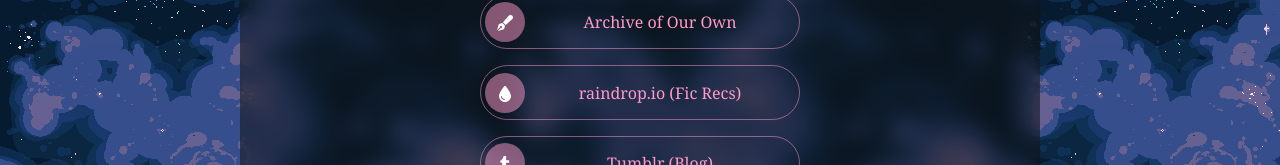
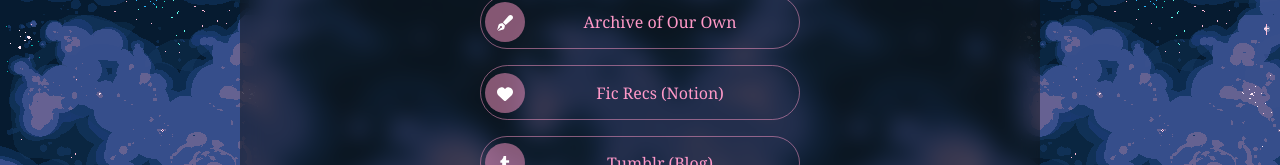
Before and after one commit to gadaursan/gadaursan.github.io, a React (Create React App) app: page / in a window 1280 px wide. Shown: the part 385-550 px from the top of the page. Built offline with nearby package versions, Linux system fonts and the light colour scheme.

Commit message:
added notion fic rec link

```diff
--- a/src/pages/Fanfics.tsx
+++ b/src/pages/Fanfics.tsx
@@ -8,14 +8,14 @@
   <div className='fanfic'>
     <div className='title'>
       <a
-        rel='noopener'
+        rel='noreferrer'
         target='_blank'
         href={`https://archiveofourown.org/works/${work.id}`}
       >
         {work.title}
       </a>
       &nbsp;({work.year})
-      {work.locked && <img draggable={false} src={ICONS.lock} />}
+      {work.locked && <img alt='lock' draggable={false} src={ICONS.lock} />}
     </div>
     <p className='fandom'>{work.fandom.map(f => f).join(', ')}</p>
     <p><span>Ships:</span> {work.ships}</p>
--- a/src/pages/Page-DB.tsx
+++ b/src/pages/Page-DB.tsx
@@ -46,10 +46,15 @@
     priority: true,
   },
   {
-    label: 'raindrop.io (Fic Recs)',
+    label: 'Fic Recs (Notion)',
+    to: 'https://quirky-meat-50c.notion.site/1ad15048f8544c7396e315ffd01db4cc?v=d12c998cf4b348c8ac697db866657369',
+    icon: ICONS.heart,
+    priority: true,
+  },
+  {
+    label: 'raindrop.io (Fic Recs Backup)',
     to: 'https://raindrop.io/minjonettes',
     icon: ICONS.droplet,
-    priority: true,
   },
   {
     label: 'Tumblr (Art Pre-2021)',
--- a/src/static/Icons.tsx
+++ b/src/static/Icons.tsx
@@ -4,6 +4,7 @@
 import twitter from './twitter.svg'
 import magnifying_glass from './magnifying-glass-solid.svg'
 import droplet from './droplet-solid.svg'
+import heart from './heart-solid.svg'
 
 const ICONS = {
   tumblr: tumblr,
@@ -12,6 +13,7 @@
   twitter: twitter,
   magnifying_glass: magnifying_glass,
   droplet: droplet,
+  heart: heart,
 }
 
 export {ICONS}
```
Also changed, not shown: src/static/heart-solid.svg (added).
